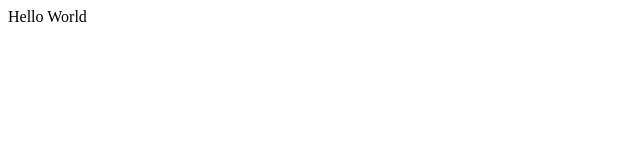
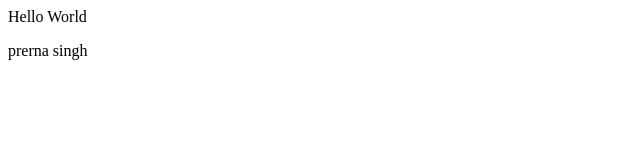
Before and after one commit to prerna123-bit/college-demo, a plain HTML site: page index.html in a window 1280 px wide. Shown: the full height of the page, 0-640 px from the left. Drawn offline with Linux system fonts and the light colour scheme.

Commit message:
added name

```diff
--- a/index.html
+++ b/index.html
@@ -1 +1,2 @@
 <p>Hello World</p>
+<p>prerna singh</p>
```
